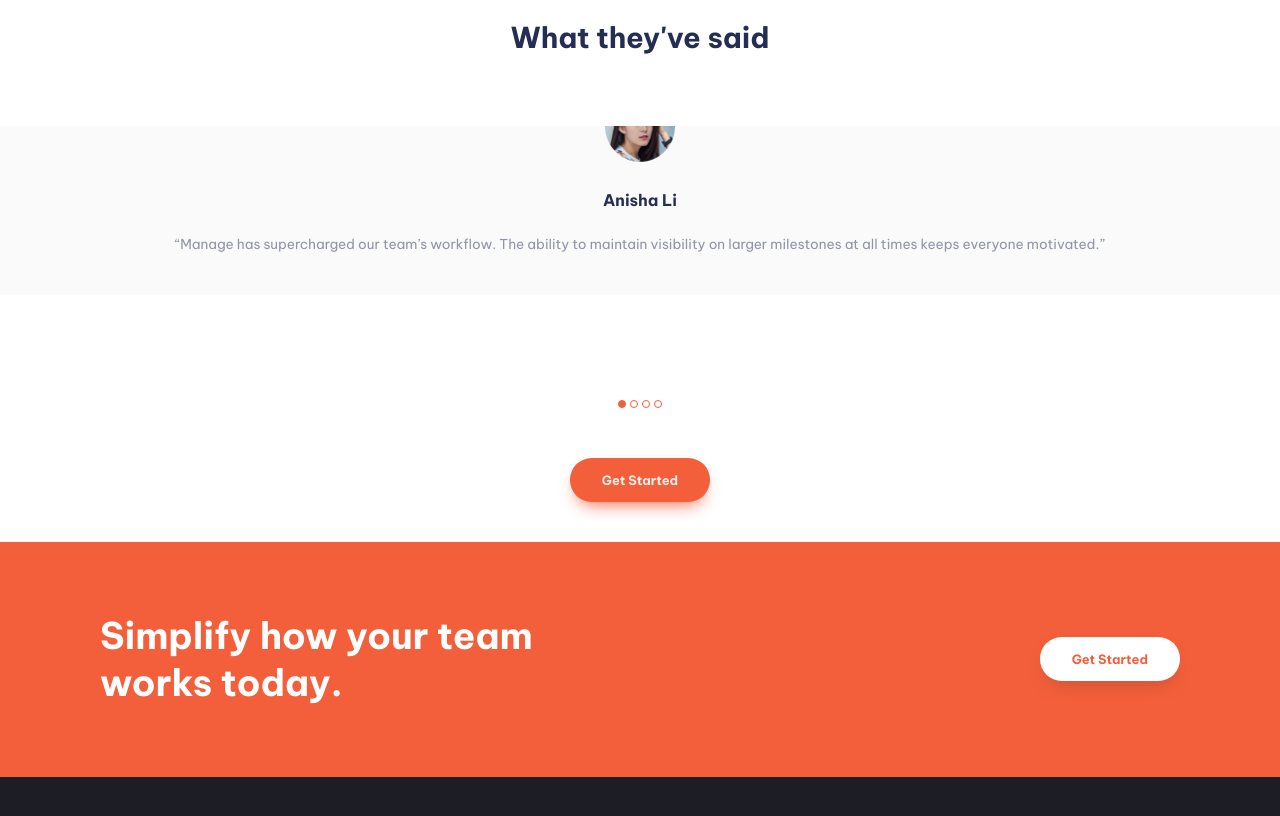
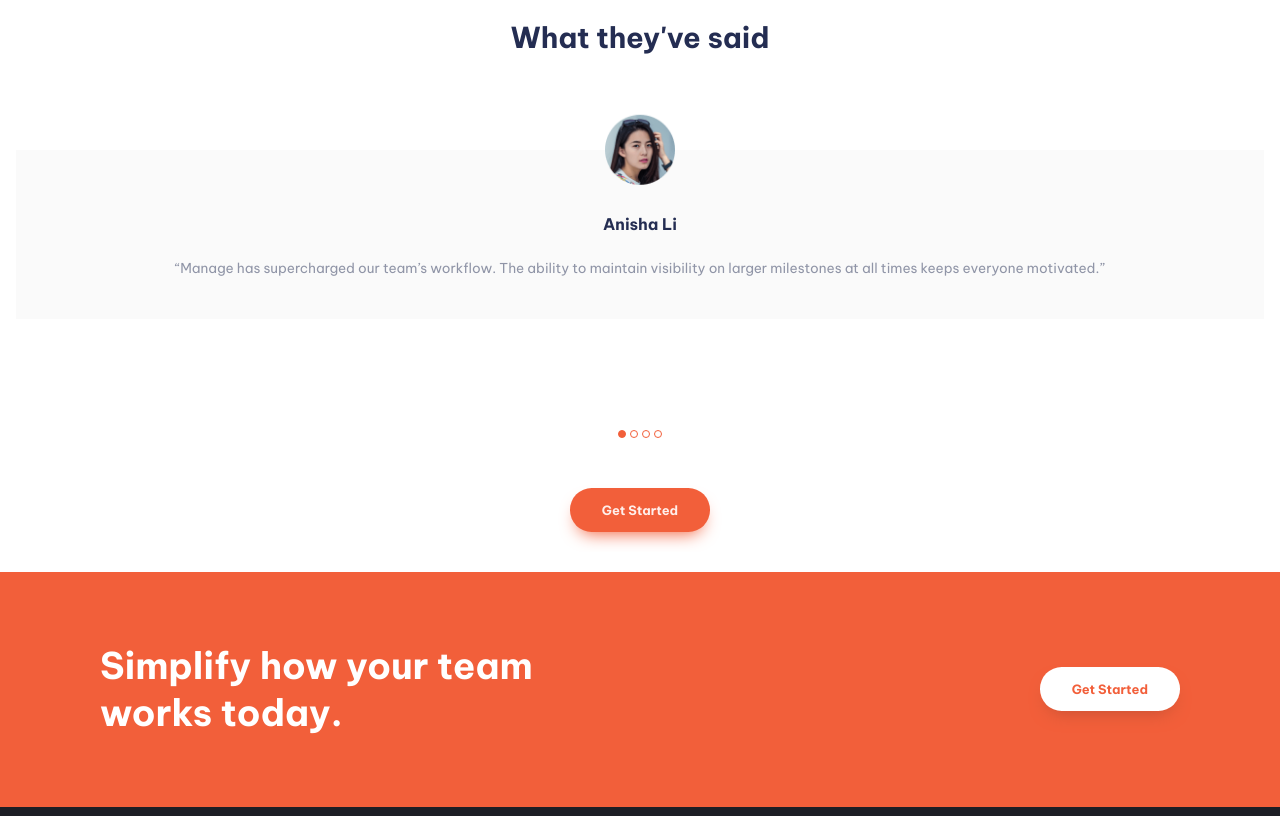
Before and after one commit to cgathellier/build-managing-page, a website with bundled scripts: page index.html in a window 1280 px wide. Shown: the part 1260-2076 px from the top of the page. Built offline with nearby package versions, Linux system fonts and the light colour scheme.

Commit message:
fix affichage des images des slides

```diff
--- a/index.html
+++ b/index.html
@@ -109,7 +109,7 @@
 				<h2>What they've said</h2>
 				<div class="testimonials__carousel">
 					<div class="testimonials__viewport">
-						<div class="testimonials__slider testimonials__slider--show-0">
+						<div class="testimonials__slider">
 							<article class="testimonials__slide testimonials__slide-0">
 								<div class="testimonials__slide-content">
 									<img src="./images/avatar-anisha.png" alt="Anisha's avatar" />
--- a/src/sass/layout/_testimonials.scss
+++ b/src/sass/layout/_testimonials.scss
@@ -21,18 +21,18 @@ $slidesPositions: 0, 1, 2, 3;
 
 	& h2 {
 		@include mixins.sectionTitle;
-		margin-bottom: 70px;
 	}
 
 	&__carousel {
 		display: block;
 		width: 100vw;
+		height: 350px;
 		user-select: none;
 		position: relative;
 	}
 
 	&__viewport {
-		height: 250px;
+		height: 100%;
 		touch-action: pan-y;
 		cursor: grab;
 		overflow: hidden;
@@ -43,7 +43,7 @@ $slidesPositions: 0, 1, 2, 3;
 		position: absolute;
 		left: 0;
 		width: 100%;
-		height: 100%;
+		margin-top: 70px;
 
 		&--smoothTransition {
 			transition: transform ease-in-out 300ms;
@@ -53,11 +53,11 @@ $slidesPositions: 0, 1, 2, 3;
 	&__slide {
 		position: absolute;
 		pointer-events: all;
-		height: auto;
+		width: 100vw;
+		height: 250px;
+		padding: 0 1em;
 
 		@include slides;
-
-		width: 100vw;
 
 		&-content {
 			padding: 3em 0 1.5em 0;
@@ -91,7 +91,7 @@ $slidesPositions: 0, 1, 2, 3;
 
 	&__navigation {
 		width: 100vw;
-		margin: 24px 0 50px 0;
+		margin-bottom: 50px;
 		display: flex;
 		justify-content: center;
 
```
Also changed, not shown: src/css/style.css, 1 other file.
